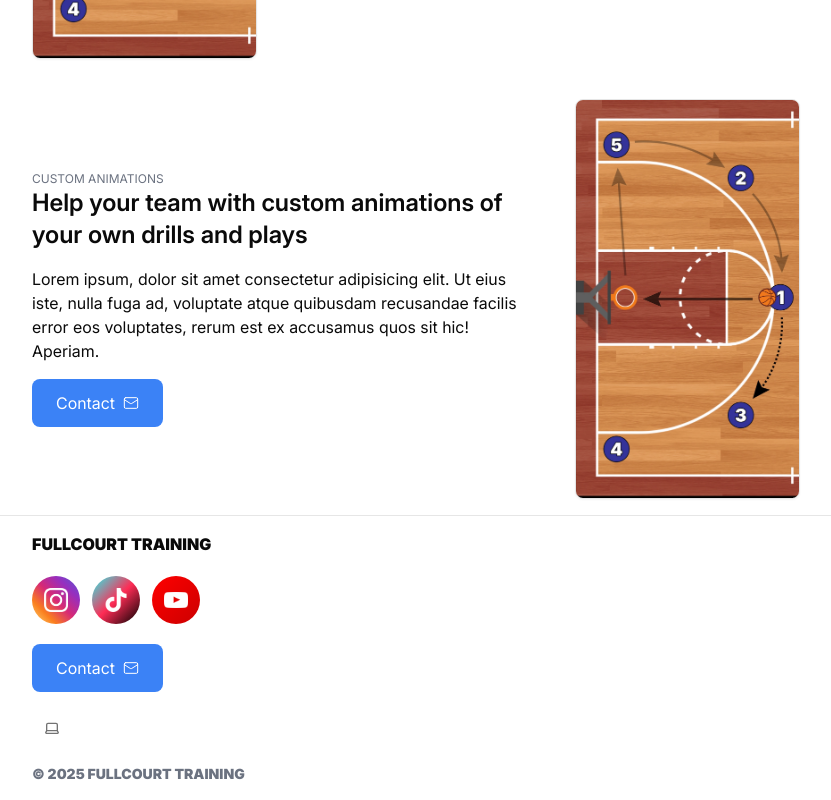
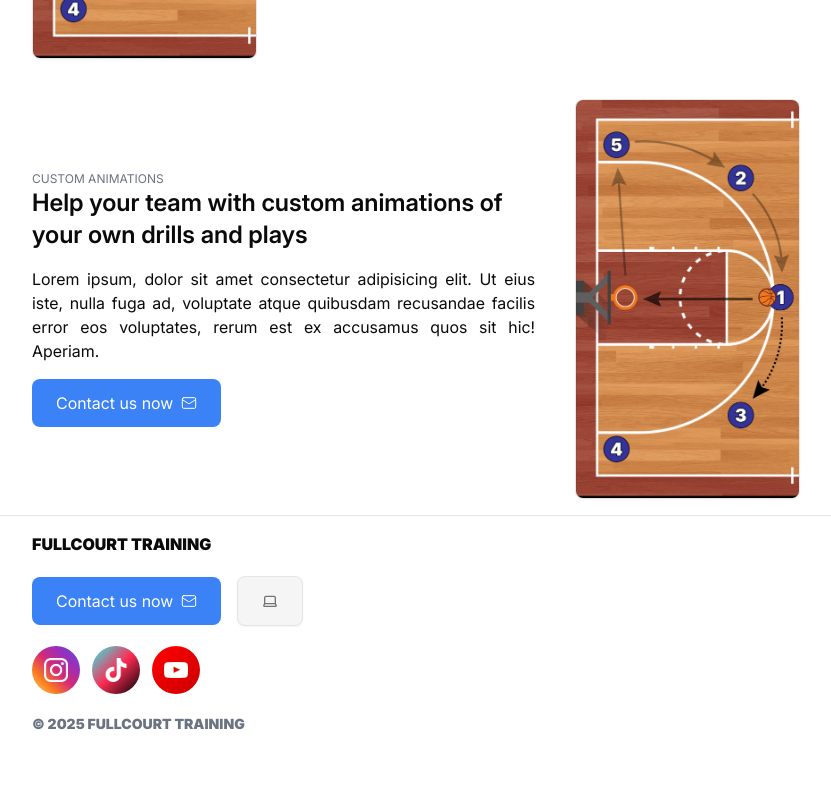
Before and after one commit to Friggies/fullcourt-web, a Next.js app: page /b2b in a window 1280 px wide. Shown: the part 508-1308 px from the top of the page, without its empty margins (224-1055 px from the left). After the commit the page ends 1258 px from the top, so only its background shows below. Built offline with nearby package versions, Linux system fonts and the light colour scheme.

Commit message:
feat: enhance B2B and Index pages with justified text and updated contact link

```diff
--- a/app/b2b/page.tsx
+++ b/app/b2b/page.tsx
@@ -17,7 +17,7 @@ export default function B2B() {
               Working with teams who want to take their game to the next level
             </span>
           </h2>
-          <p>
+          <p className="text-justify">
             Lorem ipsum, dolor sit amet consectetur adipisicing elit. Ut eius
             iste, nulla fuga ad, voluptate atque quibusdam recusandae facilis
             error eos voluptates, rerum est ex accusamus quos sit hic! Aperiam.
@@ -41,7 +41,7 @@ export default function B2B() {
               Help your team with custom animations of your own drills and plays
             </span>
           </h2>
-          <p>
+          <p className="text-justify">
             Lorem ipsum, dolor sit amet consectetur adipisicing elit. Ut eius
             iste, nulla fuga ad, voluptate atque quibusdam recusandae facilis
             error eos voluptates, rerum est ex accusamus quos sit hic! Aperiam.
@@ -50,7 +50,7 @@ export default function B2B() {
             href="mailto:contact@fullcourt-training.com"
             className="flex items-center gap-2 bg-blue-500 text-white px-6 py-3 rounded-lg hover:bg-blue-600 transition-colors duration-300"
           >
-            Contact
+            Contact us now
             <MailIcon size={16} strokeWidth={1.5} />
           </Link>
         </div>
--- a/app/layout.tsx
+++ b/app/layout.tsx
@@ -82,15 +82,17 @@ export default function RootLayout({
               <Link href="/" className="font-black uppercase">
                 Fullcourt Training
               </Link>
-              <SoMe />
+              <div className="flex items-center gap-4">
                 <Link
                   href="mailto:contact@fullcourt-training.com"
                   className="flex items-center gap-2 bg-blue-500 text-white px-6 py-3 rounded-lg hover:bg-blue-600 transition-colors duration-300"
                 >
-                Contact
+                  Contact us now
                   <MailIcon size={16} strokeWidth={1.5} />
                 </Link>
                 <ThemeSwitcher />
+              </div>
+              <SoMe />
               <p className="text-sm text-gray-500 uppercase font-black">
                 &copy; {new Date().getFullYear()} Fullcourt Training
               </p>
--- a/app/page.tsx
+++ b/app/page.tsx
@@ -54,7 +54,7 @@ export default function Index() {
               A modern basketball&nbsp;playbook
             </span>
           </h2>
-          <p>
+          <p className="text-justify">
             We help players and coaches visualize and practice various
             basketball plays and movements. With an extensive library of drills,
             users can easily find and follow along with animations that
@@ -104,7 +104,7 @@ export default function Index() {
               A playbook in your pocket
             </span>
           </h2>
-          <p>
+          <p className="text-justify">
             Our app is designed to provide a seamless experience for players and
             coaches. With a user-friendly interface, you can easily access our
             library of drills and access a digital tactical board right on your
--- a/components/navigation.tsx
+++ b/components/navigation.tsx
@@ -5,6 +5,7 @@ import { MenuIcon, XIcon } from 'lucide-react';
 import Link from 'next/link';
 import { usePathname } from 'next/navigation';
 import React, { useEffect, useState } from 'react';
+import { ThemeSwitcher } from './theme-switcher';
 
 export default function Navigation() {
   const [isOpen, setIsOpen] = useState(false);
@@ -68,7 +69,7 @@ export default function Navigation() {
           <button onClick={() => setIsOpen(false)} className="ml-auto">
             <XIcon size={30} />
           </button>
-          <nav className="flex flex-col gap-4 font-normal">
+          <nav className="flex flex-col gap-4 font-normal items-start">
             <Link
               href={'/'}
               onClick={() => setIsOpen(false)}
@@ -95,6 +96,7 @@ export default function Navigation() {
                 {some.name}
               </Link>
             ))}
+            <ThemeSwitcher />
           </nav>
         </div>
       </div>
--- a/components/theme-switcher.tsx
+++ b/components/theme-switcher.tsx
@@ -30,7 +30,11 @@ const ThemeSwitcher = () => {
   return (
     <DropdownMenu>
       <DropdownMenuTrigger asChild>
-        <Button variant="ghost" size={'sm'}>
+        <Button
+          className="bg-accent border p-6 shadow-sm rounded-lg"
+          variant="ghost"
+          size={'sm'}
+        >
           {theme === 'light' ? (
             <Sun
               key="light"
```
Lines whose indentation alone changed are shown as unchanged.
